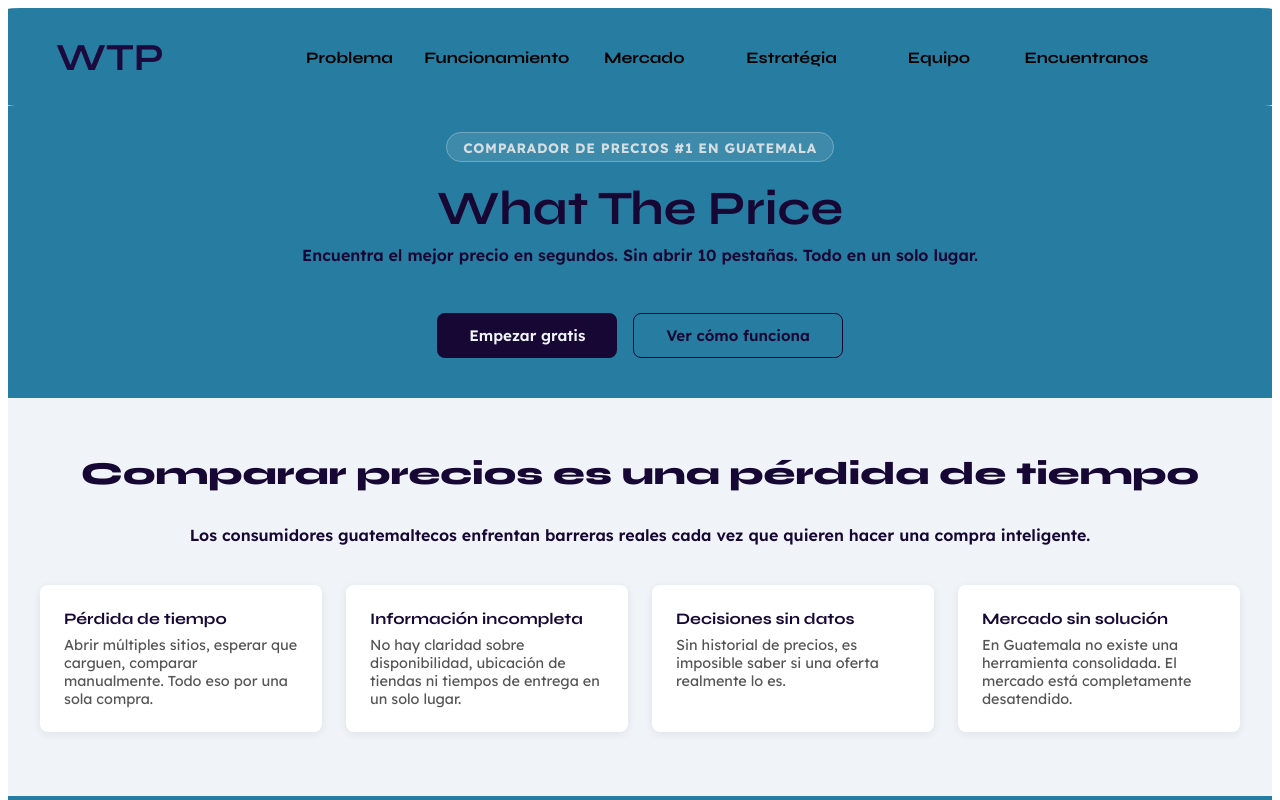
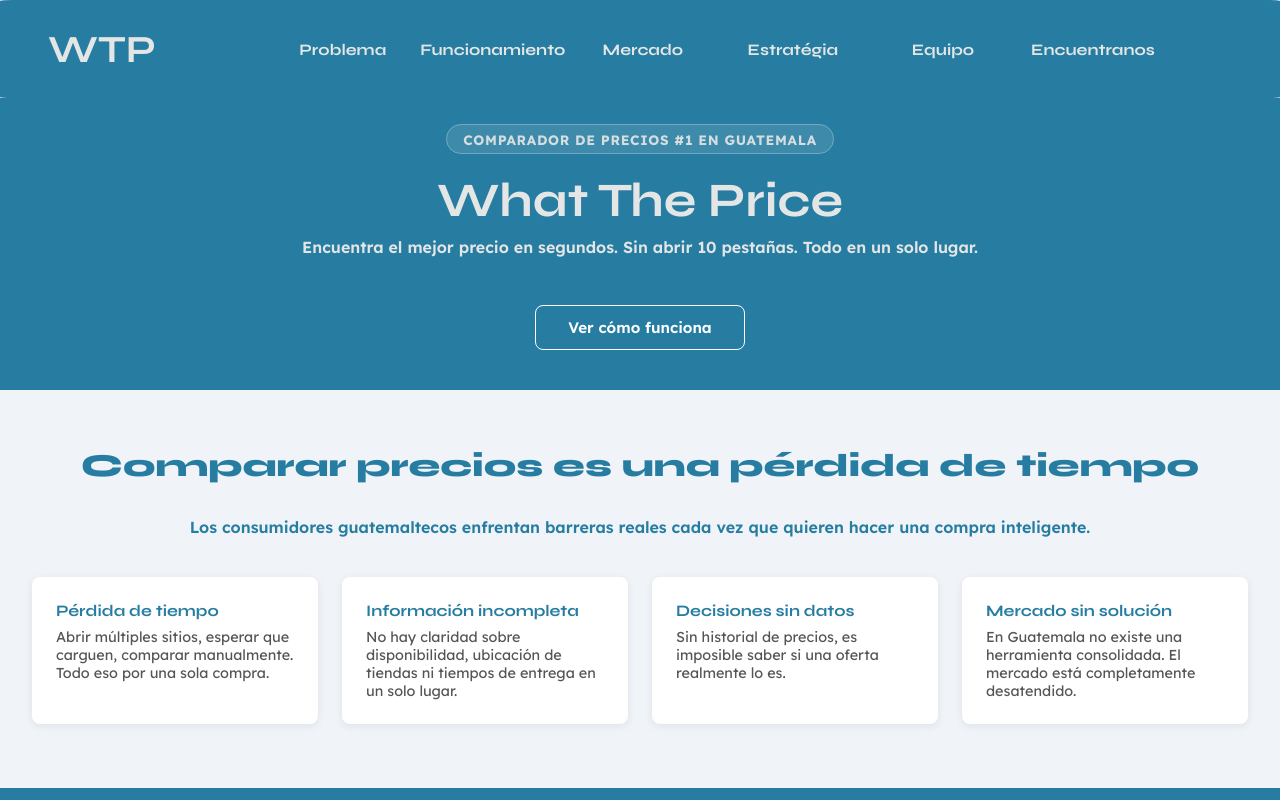
Before and after one commit to Dhidel/What_The_Price_2026, an Angular app in the folder wtp-app/: page / in a window 1280 px wide. Shown: the top 800 px of the page. Built offline with nearby package versions, Linux system fonts and the light colour scheme.

Commit message:
General width edited
width edited to 100%

```diff
--- a/wtp-app/src/app/app.css
+++ b/wtp-app/src/app/app.css
@@ -1,7 +1,7 @@
 .container{
     display: grid;
     grid-template-rows: repeat(10, auto);
-
+    width: 100%;
 }
 
 .nav{
--- a/wtp-app/src/components/hero/hero.css
+++ b/wtp-app/src/components/hero/hero.css
@@ -32,7 +32,7 @@ grid-row: 2/3;
 text-align: center;
 font-family: "Syne", sans-serif;
 font-weight: 800;
-color: #170734;
+color: rgba(238, 236, 234, 0.95);
 font-size: xx-large;
 margin-top: -1rem;
 margin-bottom: -3rem;
@@ -43,7 +43,7 @@ grid-row: 3/4;
 text-align: center;
 font-family: "Lexend", sans-serif;
 font-weight: 600;
-color: #170734;
+color: rgba(238, 236, 234, 0.95);
 margin-bottom: 2rem;
 }
 
@@ -67,12 +67,12 @@ margin-bottom: 2rem;
 }
 
 .button:first-child {
-  background-color: #170734;
-  color: #F0F4F8;
+  background-color: #ffffff;
+  color: #277da1;
 }
 
 .button:last-child {
   background-color: transparent;
-  color: #170734;
-  border: 1.5px solid #170734;
+  color: #ffffff;
+  border: 1.5px solid #ffffff;
 }
--- a/wtp-app/src/components/hero/hero.html
+++ b/wtp-app/src/components/hero/hero.html
@@ -10,7 +10,6 @@
           <p>Encuentra el mejor precio en segundos. Sin abrir 10 pestañas. Todo en un solo lugar.</p>
     </div>
     <div class="buttons">
-      <button class="button">Empezar gratis</button>
       <button class="button">Ver cómo funciona</button>
     </div>
   </div>
--- a/wtp-app/src/components/navbar/navbar.css
+++ b/wtp-app/src/components/navbar/navbar.css
@@ -13,7 +13,7 @@
 
 .name{
     grid-column: 1/2;
-    color: #1c093d;
+    color: rgba(238, 236, 234, 0.95);
     font-family: "Syne", sans-serif ;
     font-weight: 800;
     margin-left: 3rem;
@@ -24,7 +24,7 @@
     display: grid;
     grid-column: 2/3;
     grid-template-columns: repeat(6, 1fr);
-    color: black;
+    color: rgba(238, 236, 234, 0.95);
     text-align: center;
     margin-left: 7rem;
     margin-right: 7rem;
--- a/wtp-app/src/components/problema/problema.css
+++ b/wtp-app/src/components/problema/problema.css
@@ -13,7 +13,7 @@
   text-align: center;
   font-family: "Syne", sans-serif;
   font-weight: 800;
-  color: #170734;
+  color: #277da1;
   font-size: xx-large;
   margin-top: -0.5rem;
   margin-bottom: 1rem;
@@ -23,7 +23,7 @@
   text-align: center;
   font-family: "Lexend", sans-serif;
   font-weight: 600;
-  color: #170734;
+  color: #277da1;
   margin-bottom: 2.5rem;
 }
 
@@ -46,7 +46,7 @@
 .card h5 {
   font-family: "Syne", sans-serif;
   font-weight: 700;
-  color: #170734;
+  color: #277da1;
   font-size: 1rem;
   margin: 0;
 }
--- a/wtp-app/src/styles.css
+++ b/wtp-app/src/styles.css
@@ -1 +1,11 @@
 /* You can add global styles to this file, and also import other style files */
+
+*, *::before, *::after {
+  box-sizing: border-box;
+}
+
+html, body {
+  margin: 0;
+  padding: 0;
+  width: 100%;
+}
```
